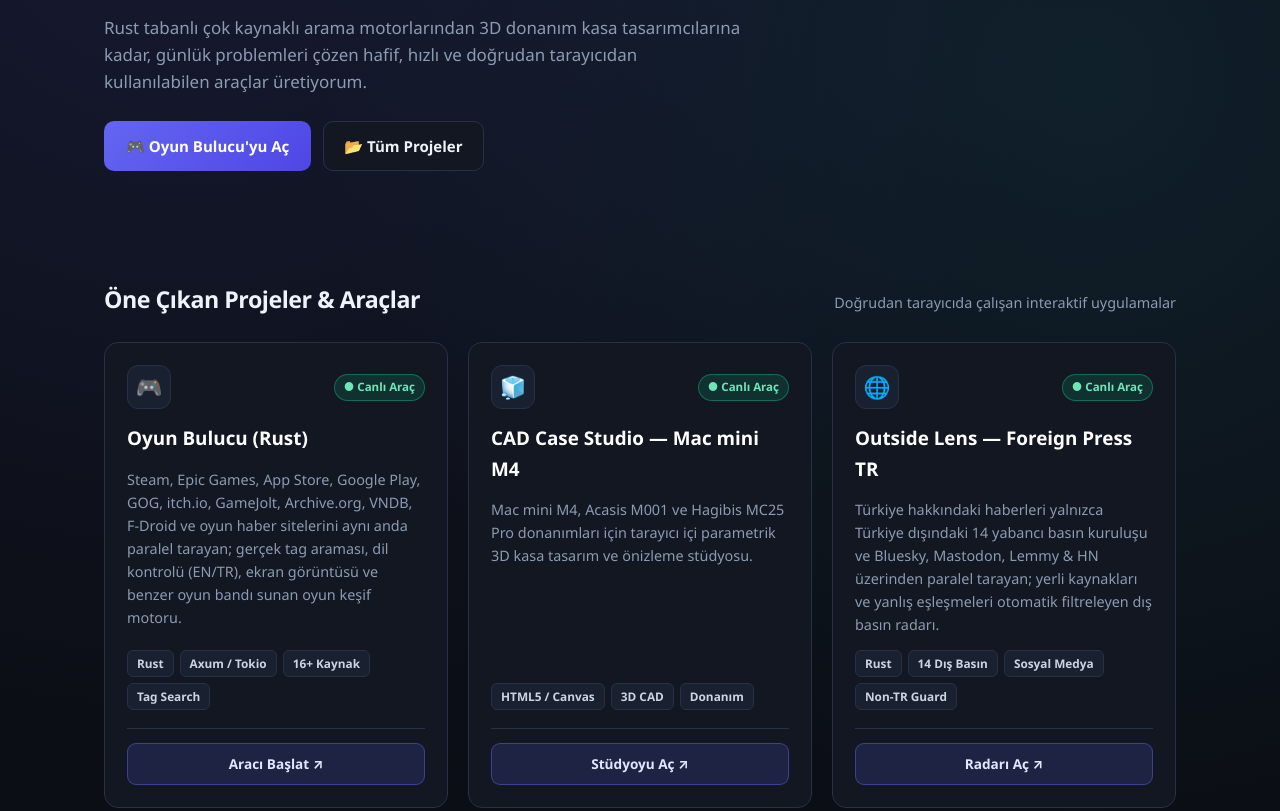
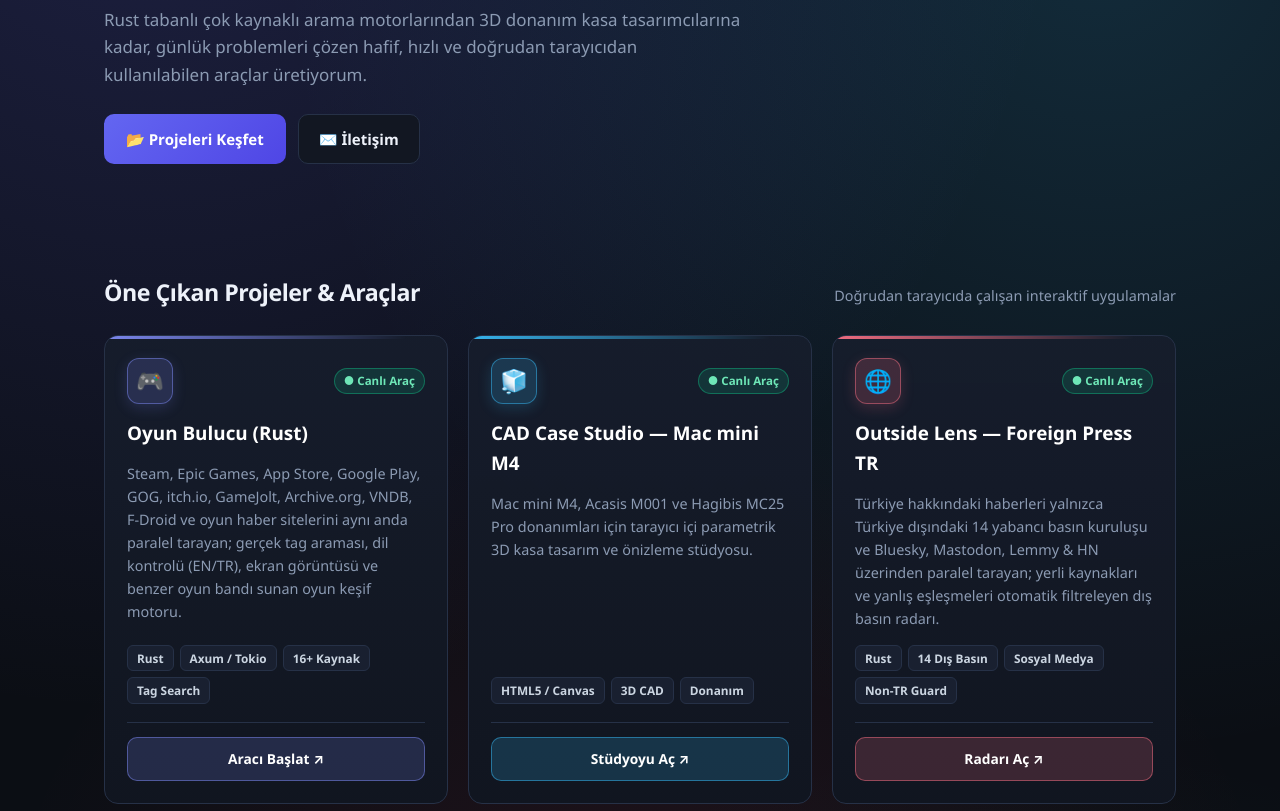
Before and after one commit to osmanerkul/senkron-tech, a plain HTML site: page static/portfolio.html in a window 1280 px wide. Shown: the part 386-1197 px from the top of the page. Drawn offline with Linux system fonts and the light colour scheme.

Commit message:
Remove standalone Oyun Bulucu nav link and add vibrant per-project color accents

```diff
--- a/static/portfolio.html
+++ b/static/portfolio.html
@@ -28,8 +28,10 @@
       line-height: 1.6;
       min-height: 100vh;
       background-image:
-        radial-gradient(circle at 15% 10%, rgba(99, 102, 241, 0.14), transparent 38%),
-        radial-gradient(circle at 85% 20%, rgba(56, 189, 248, 0.10), transparent 36%);
+        radial-gradient(circle at 12% 8%, rgba(99, 102, 241, 0.22), transparent 38%),
+        radial-gradient(circle at 86% 14%, rgba(56, 189, 248, 0.17), transparent 36%),
+        radial-gradient(circle at 50% 62%, rgba(244, 63, 94, 0.10), transparent 42%),
+        radial-gradient(circle at 80% 88%, rgba(16, 185, 129, 0.13), transparent 40%);
     }
 
     /* Nav */
@@ -206,22 +208,37 @@
       gap: 20px;
     }
     .project-card {
-      background: var(--surface);
+      --card-accent: #818cf8;
+      --card-soft: rgba(99, 102, 241, 0.16);
+      --card-border: rgba(99, 102, 241, 0.45);
+      background: linear-gradient(180deg, rgba(22, 29, 44, 0.94), rgba(16, 21, 32, 0.96));
       border: 1px solid var(--border);
       border-radius: var(--radius);
       padding: 22px;
       display: flex;
       flex-direction: column;
       gap: 14px;
-      transition: transform .16s, border-color .16s, box-shadow .16s;
+      transition: transform .18s, border-color .18s, box-shadow .18s;
       position: relative;
       overflow: hidden;
     }
+    .project-card::before {
+      content: "";
+      position: absolute;
+      top: 0; left: 0; right: 0;
+      height: 3px;
+      background: linear-gradient(90deg, var(--card-accent), transparent 88%);
+      opacity: 0.95;
+    }
     .project-card:hover {
       transform: translateY(-4px);
-      border-color: var(--accent);
-      box-shadow: 0 12px 32px rgba(0, 0, 0, 0.35);
+      border-color: var(--card-accent);
+      box-shadow: 0 14px 36px rgba(0, 0, 0, 0.42), 0 0 24px var(--card-soft);
     }
+    .theme-indigo { --card-accent: #818cf8; --card-soft: rgba(129, 140, 248, 0.18); --card-border: rgba(129, 140, 248, 0.48); }
+    .theme-cyan   { --card-accent: #38bdf8; --card-soft: rgba(56, 189, 248, 0.18);  --card-border: rgba(56, 189, 248, 0.48); }
+    .theme-rose   { --card-accent: #fb7185; --card-soft: rgba(251, 113, 133, 0.18); --card-border: rgba(251, 113, 133, 0.48); }
+    .theme-emerald{ --card-accent: #34d399; --card-soft: rgba(52, 211, 153, 0.18);  --card-border: rgba(52, 211, 153, 0.48); }
     .project-top {
       display: flex;
       align-items: center;
@@ -229,15 +246,16 @@
       gap: 10px;
     }
     .project-icon {
-      width: 44px;
-      height: 44px;
-      border-radius: 11px;
-      background: var(--surface-2);
-      border: 1px solid var(--border);
+      width: 46px;
+      height: 46px;
+      border-radius: 12px;
+      background: var(--card-soft);
+      border: 1px solid var(--card-border);
       display: flex;
       align-items: center;
       justify-content: center;
-      font-size: 1.35rem;
+      font-size: 1.4rem;
+      box-shadow: 0 4px 14px var(--card-soft);
     }
     .live-badge {
       font-size: 0.72rem;
@@ -283,19 +301,19 @@
       flex: 1;
       text-align: center;
       text-decoration: none;
-      padding: 9px 14px;
-      border-radius: 9px;
-      font-size: 0.85rem;
+      padding: 10px 14px;
+      border-radius: 10px;
+      font-size: 0.86rem;
       font-weight: 700;
-      background: rgba(99, 102, 241, 0.16);
-      border: 1px solid rgba(99, 102, 241, 0.45);
-      color: #e0e7ff;
-      transition: all .15s;
+      background: var(--card-soft);
+      border: 1px solid var(--card-border);
+      color: #fff;
+      transition: all .16s;
     }
     .card-link-btn:hover {
-      background: var(--accent);
-      border-color: var(--accent);
-      color: #fff;
+      background: var(--card-accent);
+      border-color: var(--card-accent);
+      color: #090d16;
     }
 
     /* Stack / Skills */
@@ -342,8 +360,7 @@
     }
     @media (max-width: 640px) {
       .nav-inner { padding: 12px 16px; }
-      .nav-links { gap: 10px; }
-      .nav-links a:not(.nav-cta) { display: none; }
+      .nav-links { gap: 14px; }
       .container { padding: 0 16px; }
       .hero { padding: 44px 0 28px; }
       .hero-actions a { width: 100%; justify-content: center; }
@@ -360,7 +377,6 @@
         <a href="#projeler">Projeler</a>
         <a href="#yetenekler">Odak</a>
         <a href="#iletisim">İletişim</a>
-        <a href="/oyun-bulucu/" class="nav-cta">🎮 Oyun Bulucu</a>
       </div>
     </div>
   </nav>
@@ -375,8 +391,8 @@
         günlük problemleri çözen hafif, hızlı ve doğrudan tarayıcıdan kullanılabilen araçlar üretiyorum.
       </p>
       <div class="hero-actions">
-        <a href="/oyun-bulucu/" class="btn-primary">🎮 Oyun Bulucu'yu Aç</a>
-        <a href="#projeler" class="btn-secondary">📂 Tüm Projeler</a>
+        <a href="#projeler" class="btn-primary">📂 Projeleri Keşfet</a>
+        <a href="#iletisim" class="btn-secondary">✉️ İletişim</a>
       </div>
     </header>
 
@@ -389,7 +405,7 @@
 
       <div class="projects-grid">
         <!-- Project 1: Oyun Bulucu -->
-        <article class="project-card">
+        <article class="project-card theme-indigo">
           <div class="project-top">
             <div class="project-icon">🎮</div>
             <span class="live-badge">● Canlı Araç</span>
@@ -412,7 +428,7 @@
         </article>
 
         <!-- Project 2: CAD Case Studio -->
-        <article class="project-card">
+        <article class="project-card theme-cyan">
           <div class="project-top">
             <div class="project-icon">🧊</div>
             <span class="live-badge">● Canlı Araç</span>
@@ -433,7 +449,7 @@
         </article>
 
         <!-- Project 3: Outside Lens -->
-        <article class="project-card">
+        <article class="project-card theme-rose">
           <div class="project-top">
             <div class="project-icon">🌐</div>
             <span class="live-badge">● Canlı Araç</span>
@@ -456,7 +472,7 @@
         </article>
 
         <!-- Project 4: AI Promo Radar -->
-        <article class="project-card">
+        <article class="project-card theme-emerald">
           <div class="project-top">
             <div class="project-icon">📡</div>
             <span class="live-badge">● Canlı Araç</span>
```
